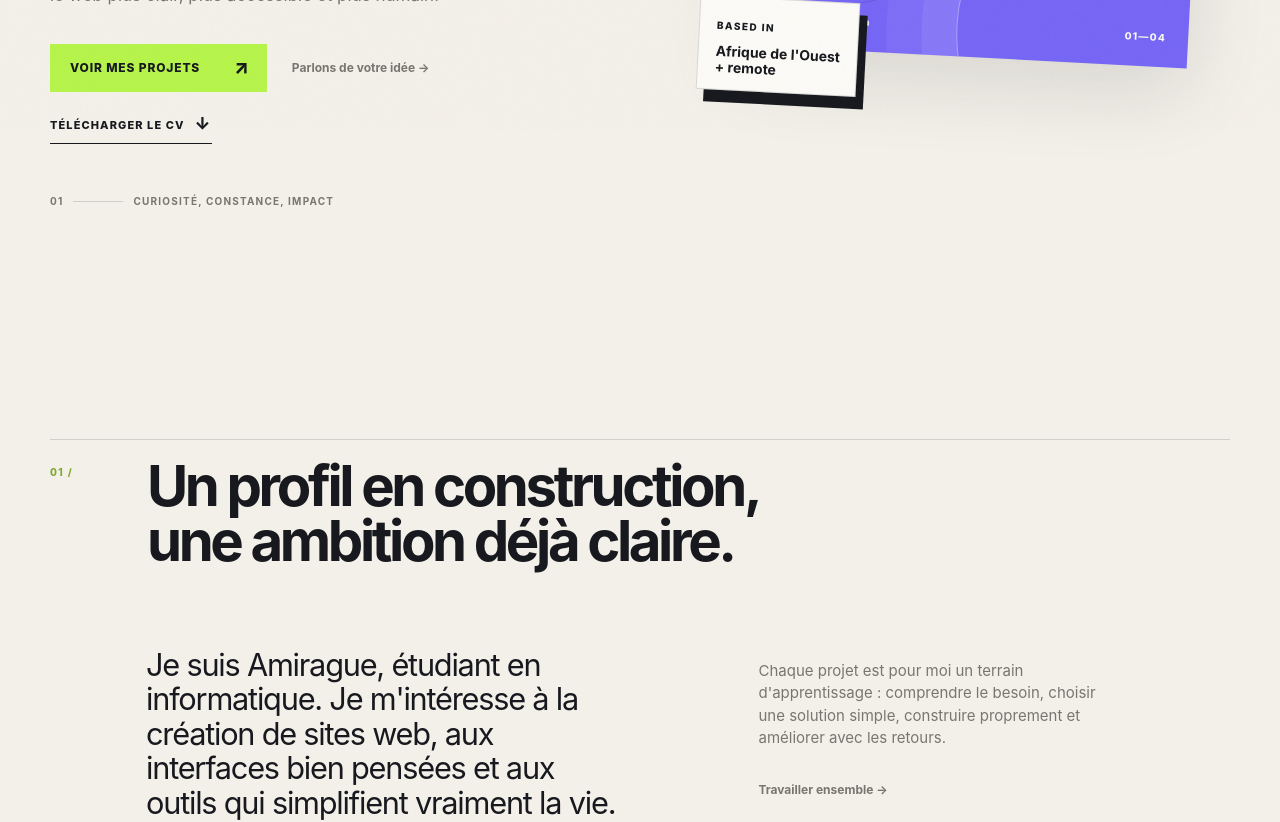
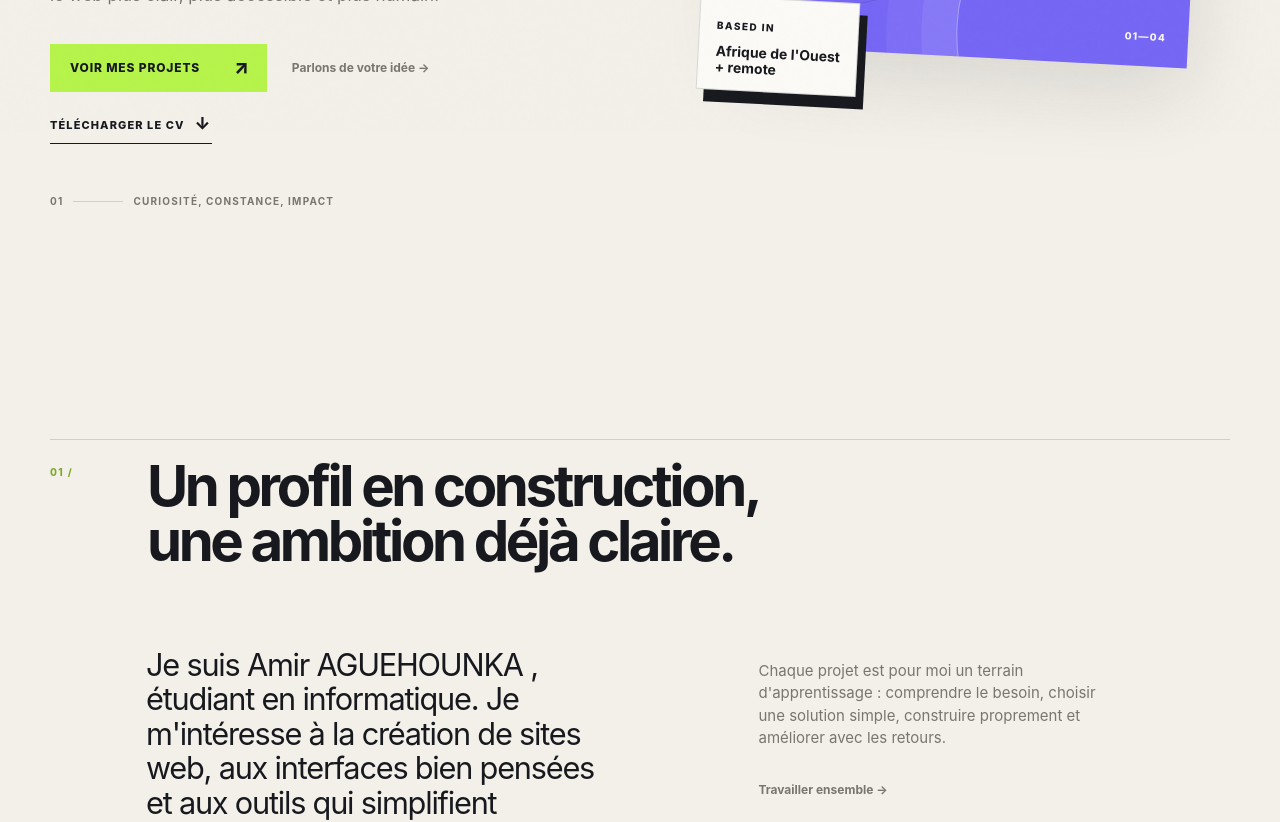
Before and after one commit to amiraguehounka18-droid/portfolio-amiraguehounka, a website: page index.html in a window 1280 px wide. Shown: the part 668-1490 px from the top of the page. Drawn offline with Linux system fonts and the light colour scheme.

Commit message:
Update name and description in index.html

```diff
--- a/index.html
+++ b/index.html
@@ -3,9 +3,9 @@
   <head>
     <meta charset="UTF-8" />
     <meta name="viewport" content="width=device-width, initial-scale=1.0" />
-    <meta name="description" content="Portfolio d'Amirague Hounka, étudiant en informatique et créateur de sites web." />
+    <meta name="description" content="Portfolio d'Amiraguehounka, étudiant en informatique et créateur de sites web." />
     <meta name="theme-color" content="#111318" />
-    <title>Amirague Hounka — Portfolio numérique</title>
+    <title>Amiraguehounka — Portfolio numérique</title>
     <link rel="stylesheet" href="styles.css" />
     <script defer src="script.js"></script>
   </head>
@@ -41,7 +41,7 @@
             <a class="button button-primary" href="#projects"><span data-fr="Voir mes projets" data-en="See my projects">Voir mes projets</span><span class="button-arrow">↗</span></a>
             <a class="text-link" href="#contact" data-fr="Parlons de votre idée →" data-en="Let's talk about your idea →">Parlons de votre idée →</a>
           </div>
-          <a class="cv-link" href="assets/cv-amirague-hounka.pdf" download><span data-fr="Télécharger le CV" data-en="Download CV">Télécharger le CV</span><span>↓</span></a>
+          <a class="cv-link" href="assets/cv-amiraguehounka.pdf" download><span data-fr="Télécharger le CV" data-en="Download CV">Télécharger le CV</span><span>↓</span></a>
           <div class="hero-meta">
             <span>01</span><span class="meta-line"></span><span data-fr="Curiosité, constance, impact" data-en="Curiosity, consistency, impact">Curiosité, constance, impact</span>
           </div>
@@ -50,7 +50,7 @@
           <div class="visual-card visual-card-main">
             <div class="visual-card-top"><span>PORTFOLIO / 2026</span><span class="live-dot">●</span></div>
             <div class="monogram">AH</div>
-            <div class="visual-card-footer"><span>Amirague Hounka</span><span>01—04</span></div>
+            <div class="visual-card-footer"><span>Amiraguehounka</span><span>01—04</span></div>
           </div>
           <div class="floating-note note-one"><span class="note-label">NOW LEARNING</span><strong>JavaScript<br />&amp; React</strong></div>
           <div class="floating-note note-two"><span class="note-label">BASED IN</span><strong>Afrique de l'Ouest<br />+ remote</strong></div>
@@ -61,7 +61,7 @@
       <section id="about" class="section-shell about-section">
         <div class="section-heading reveal"><span class="section-index">01 /</span><h2 data-fr="Un profil en construction, une ambition déjà claire." data-en="A profile in progress, with a clear ambition.">Un profil en construction, une ambition déjà claire.</h2></div>
         <div class="about-grid">
-          <p class="about-lead reveal" data-fr="Je suis Amirague, étudiant en informatique. Je m'intéresse à la création de sites web, aux interfaces bien pensées et aux outils qui simplifient vraiment la vie." data-en="I'm Amirague, a computer science student. I'm interested in building websites, thoughtful interfaces and tools that genuinely make life easier.">Je suis Amirague, étudiant en informatique. Je m'intéresse à la création de sites web, aux interfaces bien pensées et aux outils qui simplifient vraiment la vie.</p>
+          <p class="about-lead reveal" data-fr="Je suis Amir AGUEHOUNKA , étudiant en informatique. Je m'intéresse à la création de sites web, aux interfaces bien pensées et aux outils qui simplifient vraiment la vie." data-en="I'm Amir AGUEHOUNKA, a computer science student. I'm interested in building websites, thoughtful interfaces and tools that genuinely make life easier.">Je suis Amir AGUEHOUNKA, étudiant en informatique. Je m'intéresse à la création de sites web, aux interfaces bien pensées et aux outils qui simplifient vraiment la vie.</p>
           <div class="about-copy reveal reveal-delay">
             <p data-fr="Chaque projet est pour moi un terrain d'apprentissage : comprendre le besoin, choisir une solution simple, construire proprement et améliorer avec les retours." data-en="Every project is a learning ground for me: understand the need, choose a simple solution, build it properly and improve through feedback.">Chaque projet est pour moi un terrain d'apprentissage : comprendre le besoin, choisir une solution simple, construire proprement et améliorer avec les retours.</p>
             <a class="text-link" href="#contact" data-fr="Travailler ensemble →" data-en="Work together →">Travailler ensemble →</a>
@@ -101,17 +101,17 @@
       </section>
 
       <section id="contact" class="section-shell contact-section">
-        <div class="contact-intro reveal"><span class="section-index">05 /</span><h2 data-fr="Une idée, une opportunité ou simplement un échange ?" data-en="An idea, an opportunity or simply a conversation?">Une idée, une opportunité ou simplement un échange ?</h2><p data-fr="Je suis ouvert aux collaborations, aux projets freelance et aux rencontres qui font progresser." data-en="I'm open to collaborations, freelance projects and conversations that help us move forward.">Je suis ouvert aux collaborations, aux projets freelance et aux rencontres qui font progresser.</p><div class="contact-links"><a href="https://github.com/amiraguehounka18-droid" target="_blank" rel="noreferrer">GitHub ↗</a><a href="mailto:contact@amiraguehounka.dev">Email ↗</a></div></div>
+        <div class="contact-intro reveal"><span class="section-index">05 /</span><h2 data-fr="Une idée, une opportunité ou simplement un échange ?" data-en="An idea, an opportunity or simply a conversation?">Une idée, une opportunité ou simplement un échange ?</h2><p data-fr="Je suis ouvert aux collaborations, aux projets freelance et aux rencontres qui font progresser." data-en="I'm open to collaborations, freelance projects and conversations that help us move forward.">Je suis ouvert aux collaborations, aux projets freelance et aux rencontres qui font progresser.</p><div class="contact-links"><a href="https://github.com/amiraguehounka18-droid" target="_blank" rel="noreferrer">GitHub ↗</a><a href="amiraguehounka18@gmail.com">Email ↗</a></div></div>
         <form class="contact-form reveal reveal-delay" id="contact-form">
-          <label><span data-fr="Votre nom" data-en="Your name">Votre nom</span><input type="text" name="name" placeholder="Amirague" required /></label>
+          <label><span data-fr="Votre nom" data-en="Your name">Votre nom</span><input type="text" name="name" placeholder="Amir AGUEHOUNKA" required /></label>
           <label><span data-fr="Votre email" data-en="Your email">Votre email</span><input type="email" name="email" placeholder="vous@exemple.com" required /></label>
-          <label><span data-fr="Votre message" data-en="Your message">Votre message</span><textarea name="message" rows="4" placeholder="Bonjour Amirague, ..." required></textarea></label>
+          <label><span data-fr="Votre message" data-en="Your message">Votre message</span><textarea name="message" rows="4" placeholder="Bonjour Amir AGUEHOUNKA, ..." required></textarea></label>
           <button class="button button-primary" type="submit"><span data-fr="Préparer le message" data-en="Prepare message">Préparer le message</span><span class="button-arrow">↗</span></button>
           <p class="form-status" id="form-status" role="status"></p>
         </form>
       </section>
     </main>
 
-    <footer class="site-footer section-shell"><span>© <span id="current-year"></span> Amirague Hounka</span><span data-fr="Conçu pour apprendre. Construit pour durer." data-en="Designed to learn. Built to last.">Conçu pour apprendre. Construit pour durer.</span><a href="#top">↑</a></footer>
+    <footer class="site-footer section-shell"><span>© <span id="current-year"></span> Amir AGUEHOUNKA</span><span data-fr="Conçu pour apprendre. Construit pour durer." data-en="Designed to learn. Built to last.">Conçu pour apprendre. Construit pour durer.</span><a href="#top">↑</a></footer>
   </body>
 </html>
```
